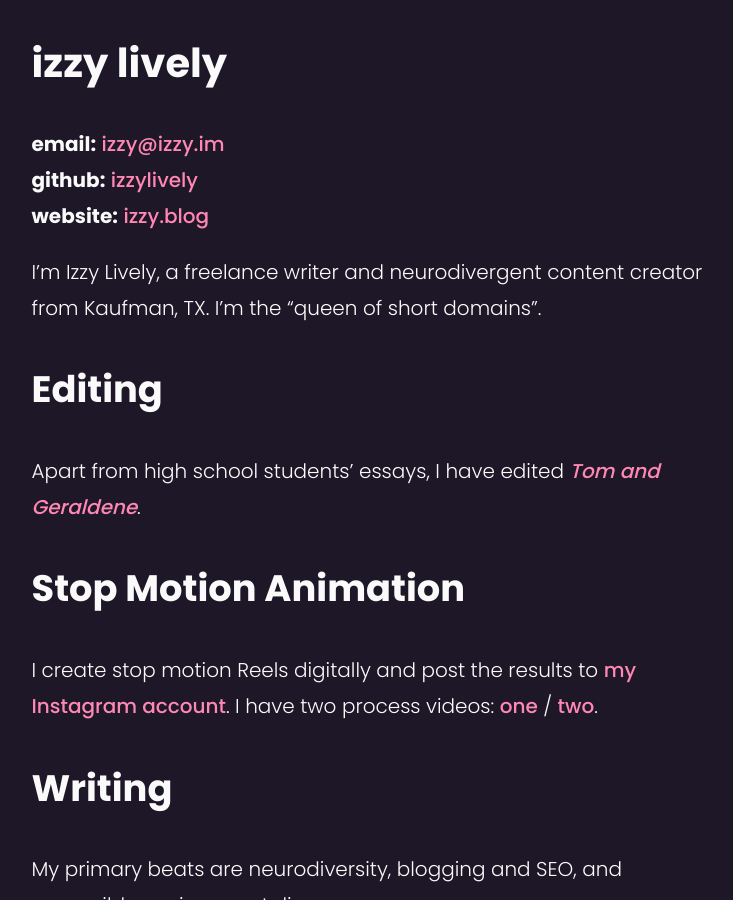
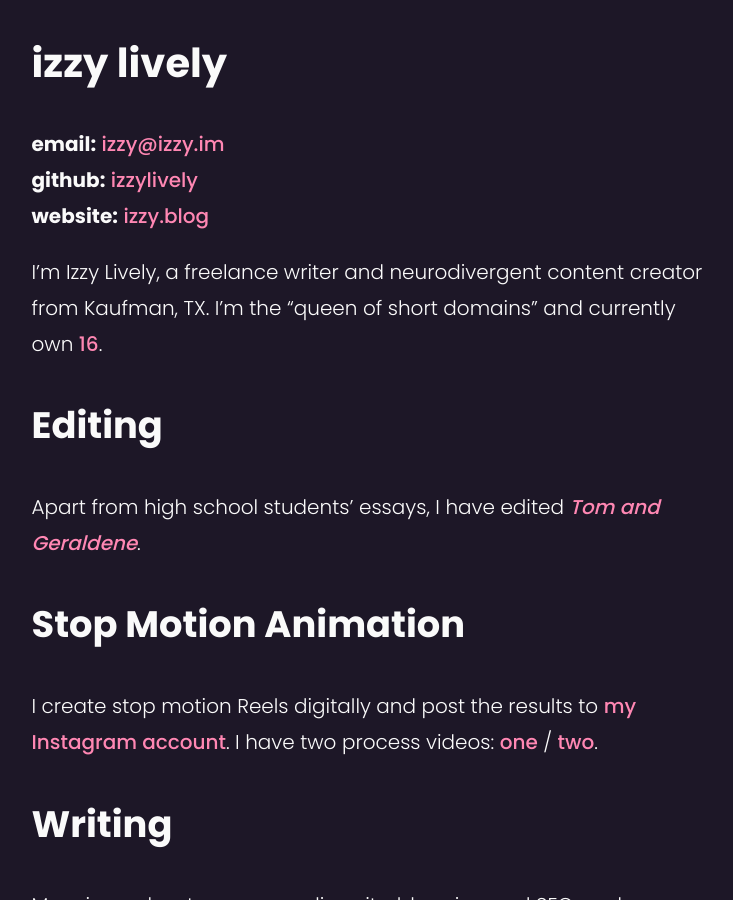
Before and after one commit to autisticjane/autisticjane.github.io, a Jekyll site: the page built from index.md, in a window 1280 px wide and 900 px high. Shown: the whole window, without its empty margins (271-1004 px from the left). Built offline with Jekyll 4.4.1, drawn with Linux system fonts in a browser that asks for light colours.

Commit message:
Update index.md

```diff
--- a/index.md
+++ b/index.md
@@ -8,7 +8,7 @@ title: Izzy Lively
 **github:** [izzylively](https://github.com/izzylively/)<br />
 **website:** [izzy.blog](https://izzy.blog)
 
-I'm Izzy Lively, a freelance writer and neurodivergent content creator from Kaufman, TX. I'm the "queen of short domains".
+I'm Izzy Lively, a freelance writer and neurodivergent content creator from Kaufman, TX. I'm the "queen of short domains" and currently own [16](/domains/).
 
 ## Editing
 Apart from high school students' essays, I have edited *[Tom and Geraldene](https://www.goodreads.com/book/show/27853163-tom-and-geraldene)*.
```
